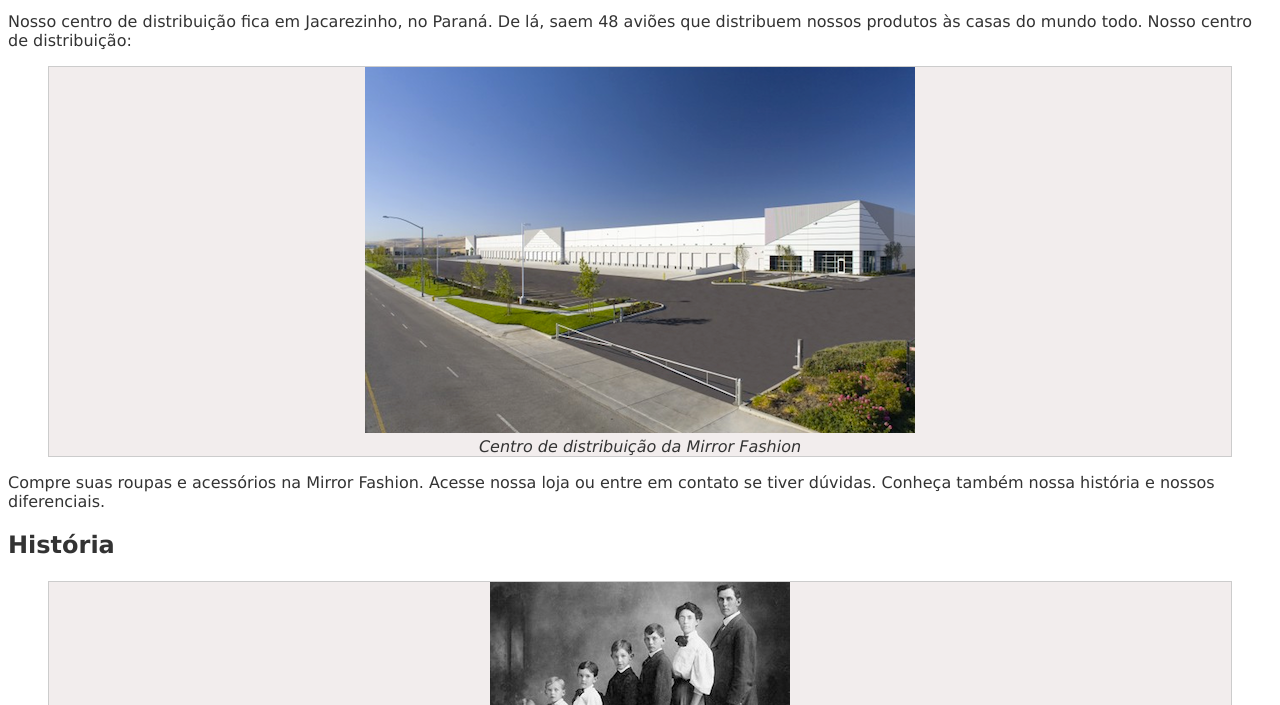
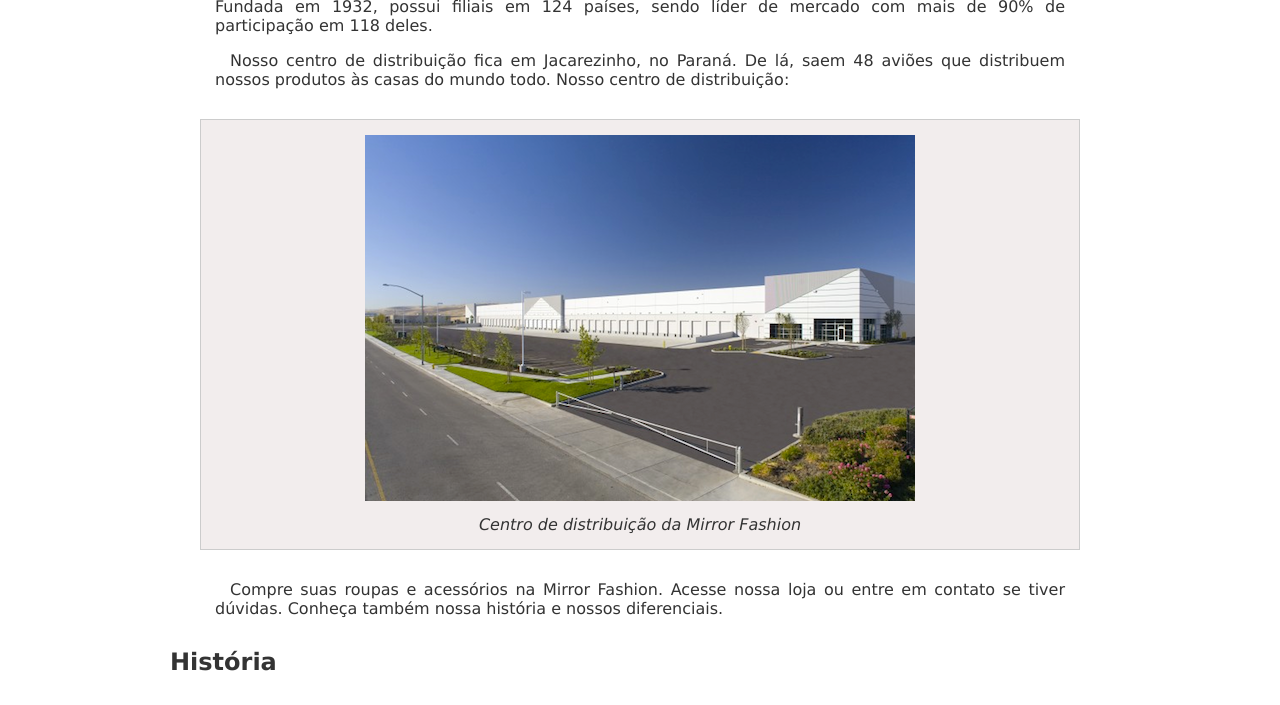
Before and after one commit to Pvictox/Estudo-HTML, a plain HTML site: page Mirror Fashion/sobre.html in a window 1280 px wide. Shown: the part 220-925 px from the top of the page. Drawn offline with Linux system fonts and the light colour scheme.

Commit message:
Padding e Margem

```diff
--- a/Mirror Fashion/css/sobre.css
+++ b/Mirror Fashion/css/sobre.css
@@ -1,19 +1,26 @@
 body{
     color: #333333 ;
     font-family: 'Lucida Sans', 'Lucida Grande', sans-serif;
+    margin-right: auto;
+    margin-left: auto;
+    width: 940px;
 }
 
 h1{
     background-image: url(../img/sobre-background.jpg);
     text-indent: 5px;
+    padding: 10px;
 }
 
 h2{
     border-bottom: 2px solid /*#333333*/ white;
+    margin-top: 30px;
 }
 
-img{
-    align-content: center;
+p{
+    padding: 0 45px;
+    text-indent: 15px;
+    text-align: justify;
 }
 
 figure{
@@ -21,8 +28,11 @@ figure{
     border: 1px #ccc solid;
     text-align: center;
     background-size: contain;
+    padding: 15px;
+    margin: 30px;
 }
 
 figcaption{
+    margin-top: 10px;
     font-style: italic;
 }
```
